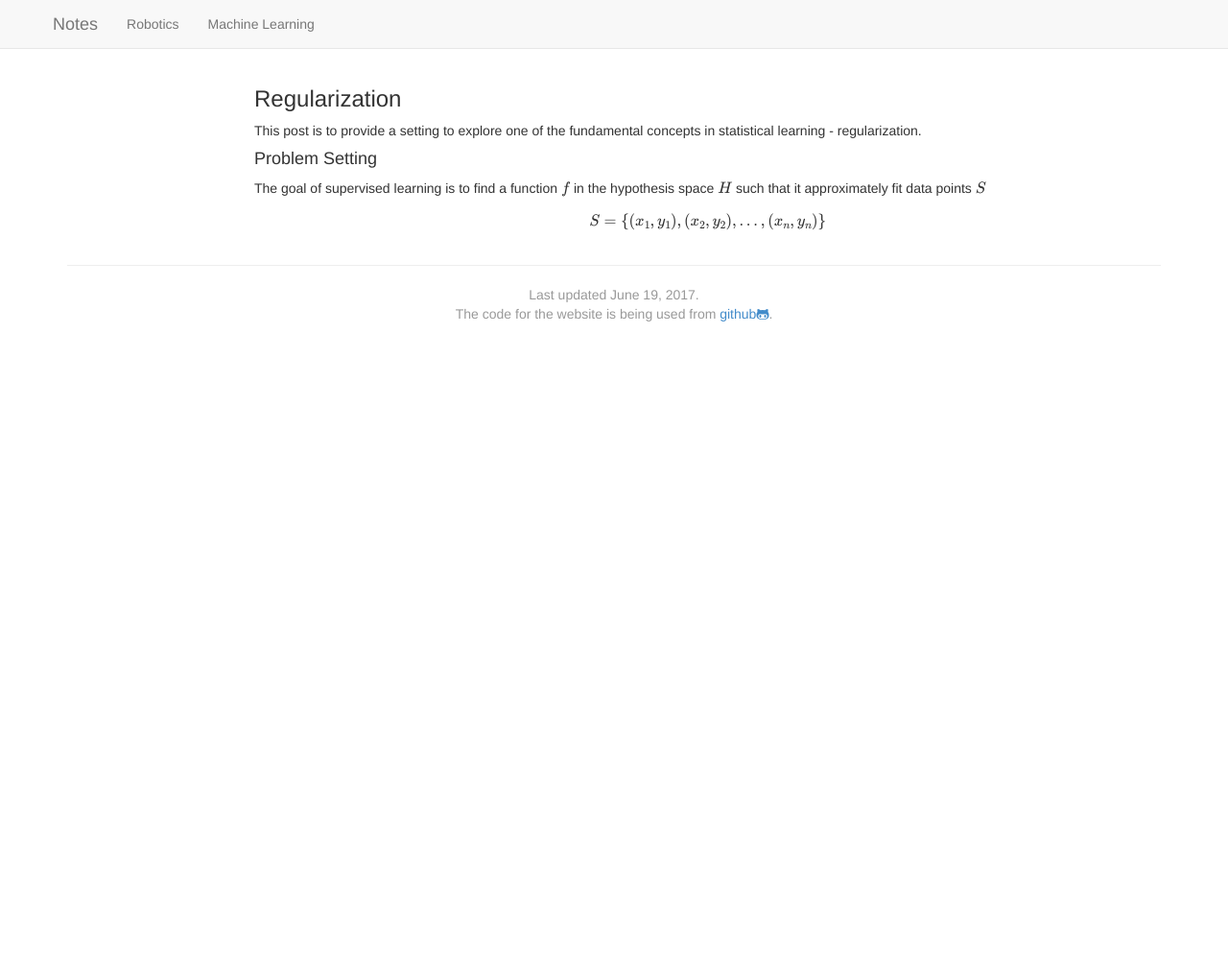
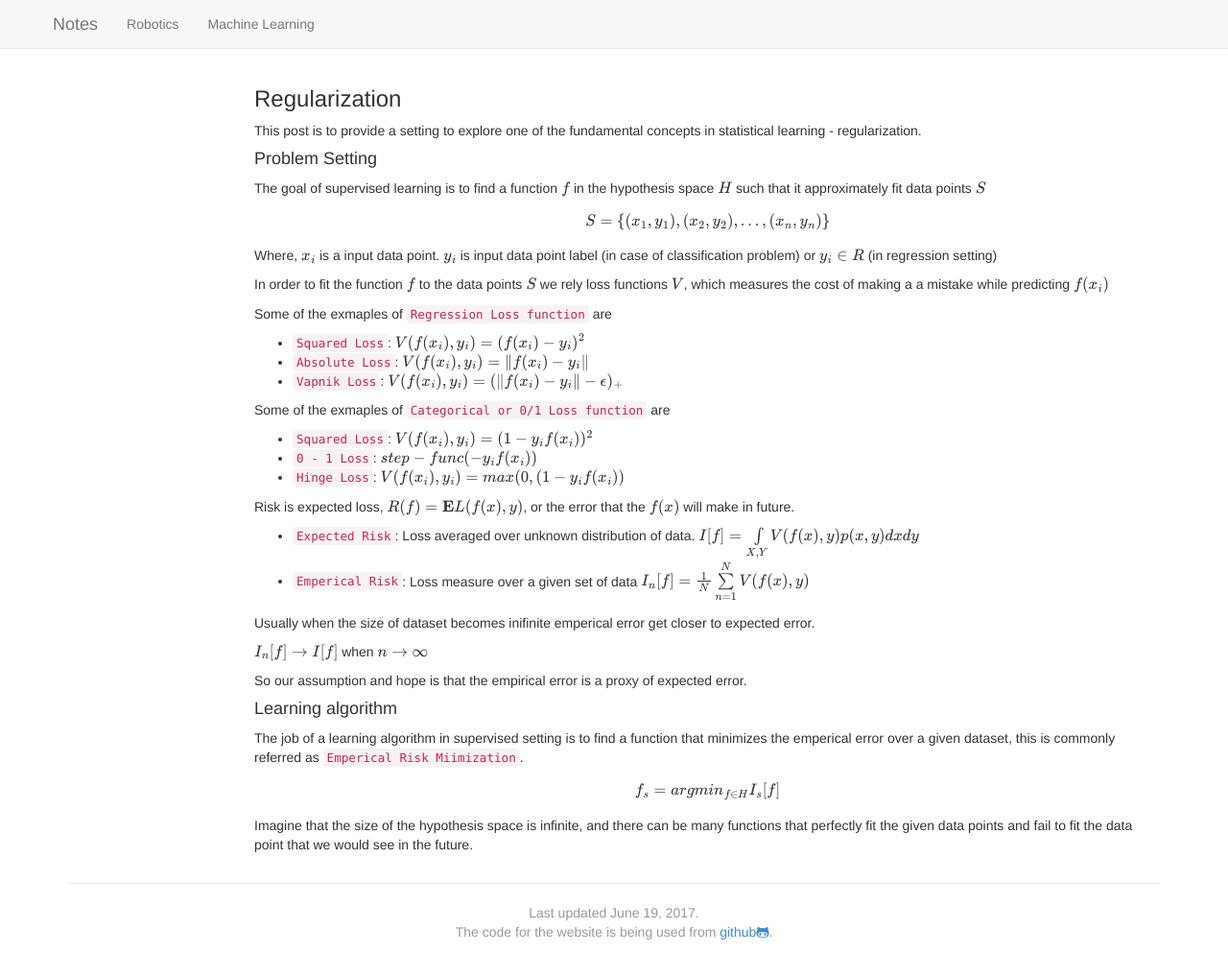
Before and after one commit to argmin/argmin.github.io, a Jekyll site: the page built from ml/regularization-1.md, in a window 1280 px wide and 1021 px high. Shown: the top 1018 px of the window at 96% size. Built offline with Jekyll 4.4.1, drawn with Linux system fonts in a browser that asks for light colours; nearby versions of some CDN libraries; our own code applies the rules of GitHub Pages for plain Markdown files; library files that are not in the unit come from our copies; formulas are drawn with MathJax 3.

Commit message:
Regularization draft

```diff
--- a/ml/regularization-1.md
+++ b/ml/regularization-1.md
@@ -7,5 +11,43 @@ This post is to provide a setting to explore one of the fundamental concepts in
 The goal of supervised learning is to find a function $$ f $$ in the hypothesis space $$ H $$ such that it approximately fit data points $$ S $$
 
 $$
-S = \textbraceleft (x_1, y_1), (x_2, y_2), ... , (x_n, y_n) \textbraceright
+
+S = \{ (x_1, y_1), (x_2, y_2), ... , (x_n, y_n) \}
+
 $$
+
+Where, $$ x_i $$ is a input data point. $$ y_i $$ is input data point label (in case of classification problem) or $$ y_i \in R $$ (in regression setting)
+
+In order to fit the function $$ f $$ to the data points $$ S $$ we rely loss functions $$ V $$, which measures the cost of making a a mistake while predicting $$ f (x_i) $$
+
+Some of the exmaples of `Regression Loss function` are
+* `Squared Loss`: $$ V(f(x_i), y_i) = (f(x_i) - y_i)^2 $$
+* `Absolute Loss`: $$ V(f(x_i), y_i) = \| f(x_i) - y_i \| $$
+* `Vapnik Loss`: $$ V(f(x_i), y_i) = (\|f(x_i) - y_i\| - \epsilon)_{+} $$
+
+Some of the exmaples of `Categorical or 0/1 Loss function` are
+* `Squared Loss`: $$ V(f(x_i), y_i) = (1 - y_i f(x_i))^2 $$
+* `0 - 1 Loss`: $$ step-func(- y_i f(x_i)) $$
+* `Hinge Loss`: $$ V(f(x_i), y_i) = max(0, ( 1 - y_i f(x_i)) $$
+
+Risk is expected loss, $$ R(f) = \textbf{E} L(f(x), y) $$, or the error that the $$ f(x) $$ will make in future.
+
+
+* `Expected Risk`: Loss averaged over unknown distribution of data. $$ I[f] = \int\limits_{X, Y} V(f(x), y) p(x, y) dx dy$$
+* `Emperical Risk`: Loss measure over a given set of data $$ I_n[f] = \frac{1}{N} \sum\limits_{n=1}^{N} V(f(x), y)$$
+
+Usually when the size of dataset becomes inifinite emperical error get closer to expected error.
+
+$$ I_n[f] \to I[f] $$ when $$ n \to \infty $$
+
+So our assumption and hope is that the empirical error is a proxy of expected error.
+
+#### Learning algorithm
+
+The job of a learning algorithm in supervised setting is to find a function that minimizes the emperical error over a given dataset, this is commonly referred as `Emperical Risk Miimization`.
+
+$$
+f_s = argmin_{f \in H} I_s[f]
+$$
+
+Imagine that the size of the hypothesis space is infinite, and there can be many functions that perfectly fit the given data points and fail to fit the data point that we would see in the future.
```
Also changed, not shown: other parts of ml/regularization-1.md (+4 -0 lines).
